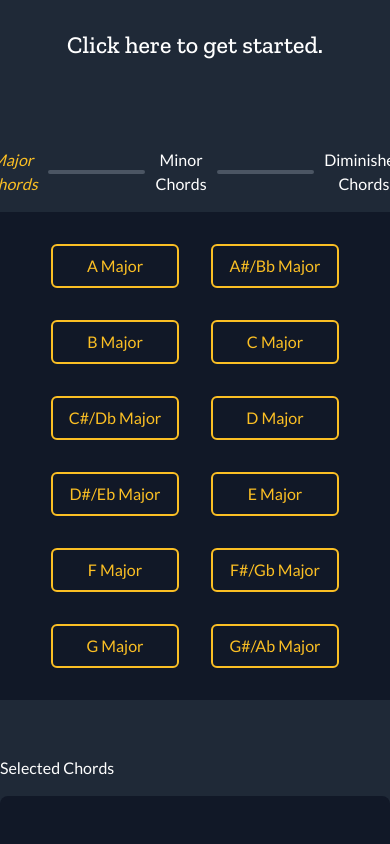
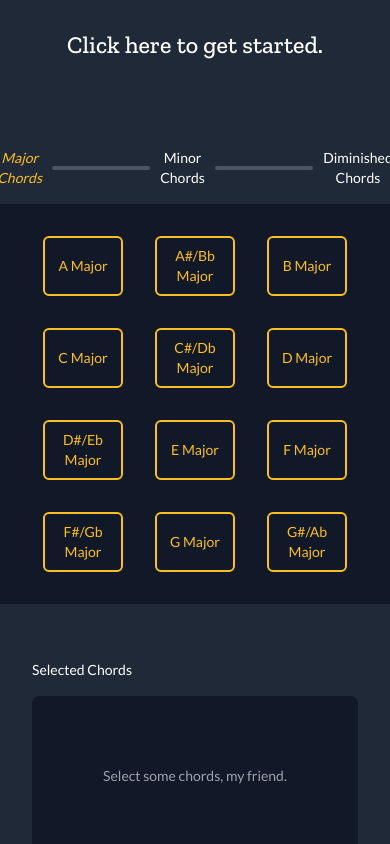
Before and after one commit to jacoberick/keys, a React (Create React App) app: page / in a window 390 px wide. Shown: the part 720-1564 px from the top of the page. Built offline with nearby package versions, Linux system fonts and the light colour scheme.

Commit message:
began media queries for findKey.js

```diff
--- a/src/components/FindKey.js
+++ b/src/components/FindKey.js
@@ -3,7 +3,7 @@ import React, { useState } from "react";
 // repeated styles
 const chordSection = `max-w-2xl mt-6 mb-8`;
 const buttonsContainer = `p-4 rounded-lg bg-gray-900 flex flex-wrap justify-center`;
-const chordButton = `transform hover:scale-110 active:scale-95 text-yellow-400 m-4 border-2 border-yellow-400 p-2 rounded-md w-32 transition-all`;
+const chordButton = `transform hover:scale-110 active:scale-95 text-yellow-400 m-4 border-2 border-yellow-400 p-2 rounded-md w-32 transition-all bTwo:w-20`;
 
 const FindKey = () => {
   //state
@@ -176,7 +176,10 @@ const FindKey = () => {
   ));
 
   return (
-    <div id="findKeyContainer" className="flex flex-col max-w-7xl items-center mx-auto">
+    <div
+      id="findKeyContainer"
+      className="flex flex-col max-w-7xl items-center mx-auto bOne:mx-16 bTwo:mx-8 bTwo:text-sm"
+    >
       {/* chords for selection */}
       <section id="chordChoices" className={chordSection}>
         <div id="chordSwapContainer" className="flex justify-between items-center text-white mb-4">
```
